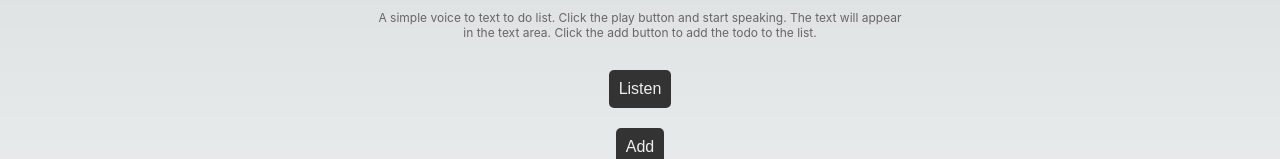
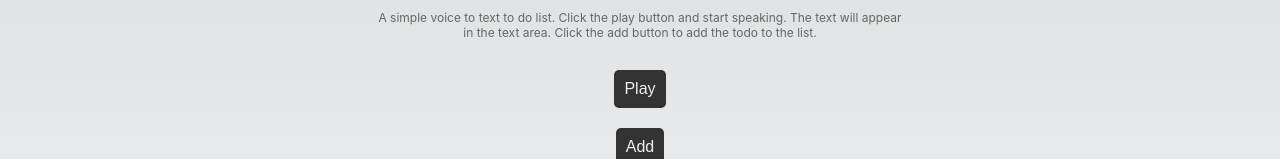
Before and after one commit to nishantrpai/tools.nishu.dev, a Next.js app: page /voicetodo in a window 1280 px wide. Shown: the part 184-343 px from the top of the page. Built offline with nearby package versions, Linux system fonts and the light colour scheme.

Commit message:
change to play and stop

```diff
--- a/pages/voicetodo.js
+++ b/pages/voicetodo.js
@@ -77,7 +77,7 @@ export default function VoiceToDo() {
           cursor: 'pointer',
           marginBottom: '20px'
         }}>
-          {isListening ? 'Listening...' : 'Listen'}
+          {isListening ? 'Stop' : 'Play'}
         </button>
         <button onClick={addTodo} style={{
           padding: '10px',
```
